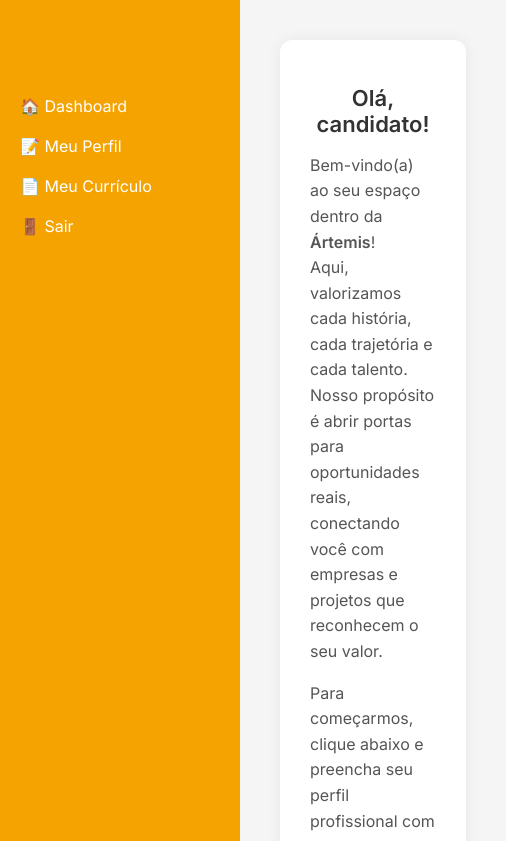
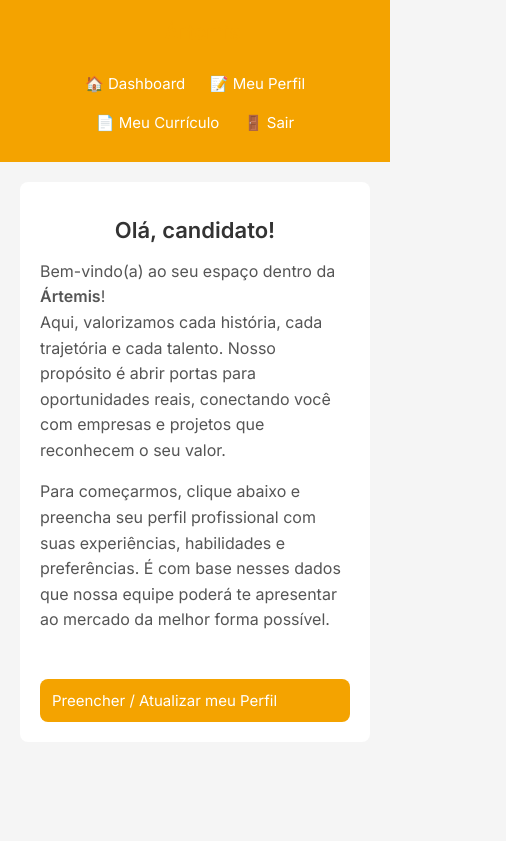
Before and after one commit to LowCreator7/ARTEMIS, a plain HTML site: page dashboard.html in a window 390 px wide. Shown: the top 841 px of the page, 506 px wide, since content can reach past the window. Drawn offline with Linux system fonts and the light colour scheme; no server answers.

Commit message:
Update dashboard.html

```diff
--- a/dashboard.html
+++ b/dashboard.html
@@ -84,6 +84,47 @@
     .btn-perfil:hover {
       background-color: #d98f00;
     }
+    @media (max-width: 768px) {
+  body {
+    flex-direction: column;
+  }
+
+  .sidebar {
+    position: relative;
+    width: 100%;
+    height: auto;
+    padding: 20px;
+    text-align: center;
+  }
+
+  .sidebar h2 {
+    font-size: 20px;
+    margin-bottom: 20px;
+  }
+
+  .sidebar a {
+    display: inline-block;
+    margin: 10px;
+    font-size: 15px;
+  }
+
+  .content {
+    margin-left: 0;
+    padding: 20px;
+  }
+
+  .dashboard {
+    padding: 20px;
+    border-radius: 8px;
+    box-shadow: none;
+  }
+
+  .btn-perfil {
+    width: 100%;
+    font-size: 15px;
+    padding: 12px;
+  }
+}
   </style>
 </head>
 <body>
```
